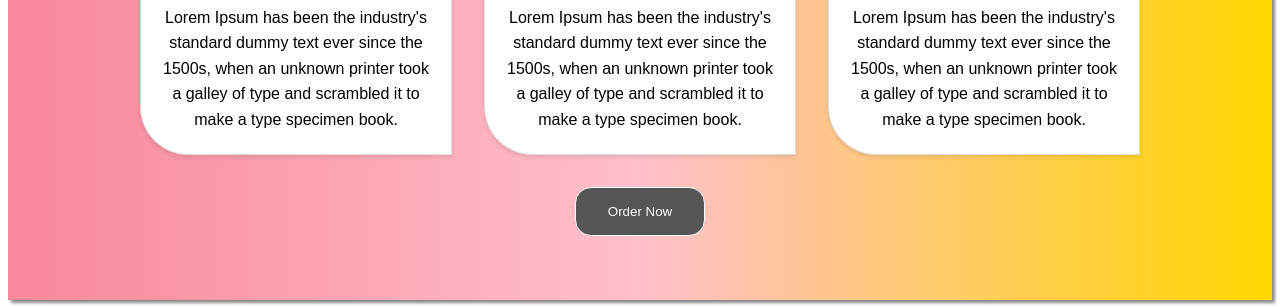
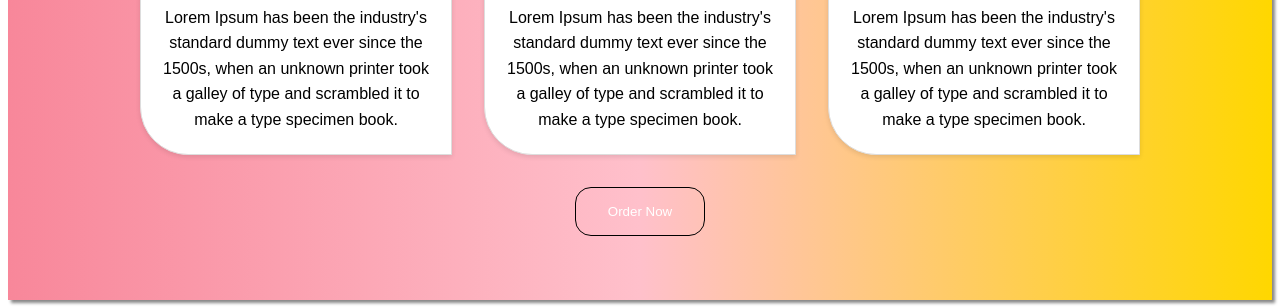
Before and after one commit to Bharani0012/food-order-web, a plain HTML site: page index.html in a window 1280 px wide. In both pictures the pointer is over the button "Order Now". Shown: the part 1377-1685 px from the top of the page. Drawn offline with Linux system fonts and the light colour scheme; a web font is replaced by a local one.

Commit message:
Update index.css

```diff
--- a/index.css
+++ b/index.css
@@ -115,7 +115,7 @@ body {
 }
 
 .order-now:hover {
-    background: #555;
+    border: 1px solid black;
 }
 
 .footer {
```
